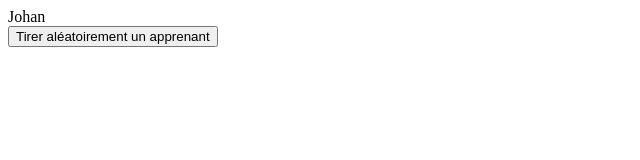
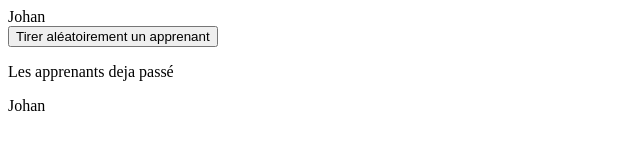
Before and after one commit to amerucci/parcours-personnalis-javascript, a plain HTML site: page generateur.html in a window 1280 px wide. Both pictures are taken after a click on the button "Tirer aléatoirement un apprenant". Shown: the whole page, without its empty margins (0-640 px from the left). Drawn offline with Linux system fonts and the light colour scheme.

Commit message:
Générateur aléatoire avec tableau

```diff
--- a/generateur.html
+++ b/generateur.html
@@ -10,10 +10,13 @@
 <body>
     <div id="apprenantchoisi"></div>
     <button id="cliquemoi">Tirer aléatoirement un apprenant</button>
+    <p>Les apprenants deja passé</p>
+    <div id="dejapsses"></div>
 
     <script>
         //Définition d'un tableau apprenants qui sera utilisé par la suite
         let apprenants = []
+        let apprenantsdejapasse = []
         //Création d'une variable array qui analysera le sotrage local pour voir si qqch existe
         var array = localStorage.getItem('apprenants');
         //Si array est null alors on défini des valeurs pour le tableau apprenants
@@ -21,8 +24,22 @@
             apprenants = ["Anais", "Camille", "Abdou", "Gianni", "Taylor", "Sami", "Johan"]
         }
         //Sinon on utilise les données pour la tableau issues du storage local
-        else{
+        else {
             apprenants = JSON.parse(array);
+        }
+
+        var arrayalready = localStorage.getItem('apprenantsdejapasse');
+        //Si array est null alors on défini des valeurs pour le tableau apprenants
+        if (arrayalready == null) {
+            apprenantsdejapasse = []
+            document.getElementById("dejapsses").innerHTML = apprenantsdejapasse
+
+        }
+        //Sinon on utilise les données pour la tableau issues du storage local
+        else {
+            apprenantsdejapasse = JSON.parse(arrayalready);
+            document.getElementById("dejapsses").innerHTML = apprenantsdejapasse
+
         }
         //Création d'une variable ciblant une div cliquemoi
         let button = document.getElementById("cliquemoi");
@@ -30,16 +47,38 @@
         button.addEventListener("click", function () {
             //Création d'une variable index qui nous donnera un nombre aléatoire choisi entre 0 et la longeur du tableau apprenants
             let index = Math.floor(Math.random() * apprenants.length)
+            var apprenantSelectionne = apprenants[index];
             //Affichage dans la div apprenantchoisi le nom de l'apprenant tiré
             document.getElementById("apprenantchoisi").innerHTML = apprenants[index];
             //On supprime l'apprenant choisi du tableau
-            apprenants.splice(index,1)
+            apprenants.splice(index, 1)
+
+            //On va ajouter dans le tableau des apprenants deja passé le nom de celui qui a été tiré
+            apprenantsdejapasse.push(apprenantSelectionne);
+            //On affiche le tableau dans notre div deja passes
+
+
+            //On enregistre le tableau des apprenants deja passés
+            localStorage.setItem('apprenantsdejapasse', JSON.stringify(apprenantsdejapasse));
+
+
+
+            document.getElementById("dejapsses").innerHTML = apprenantsdejapasse
+
+
+
+
+
             //On enregistre le nouveau tableau dans le storage local
             localStorage.setItem('apprenants', JSON.stringify(apprenants));
+
+
+
             //Ici on défini que si notre tableau est vide alors nous le regénérons avec les valeurs suivantes
-            if(apprenants.length<=0){
+            if (apprenants.length <= 0) {
                 apprenants = ["Anais", "Camille", "Abdou", "Gianni", "Taylor", "Sami", "Johan"]
             }
+            console.log(apprenantsdejapasse)
         })
     </script>
 </body>
```
